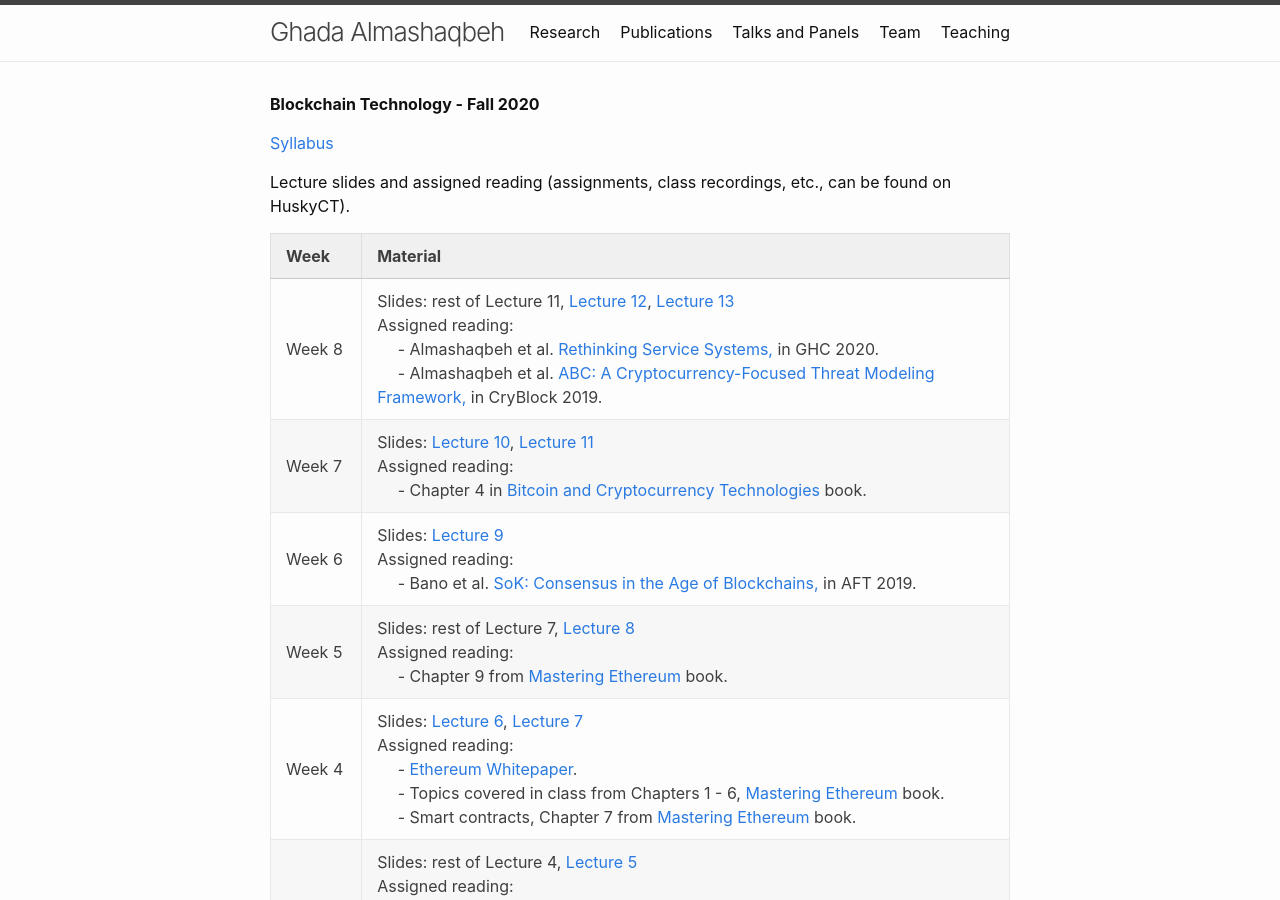
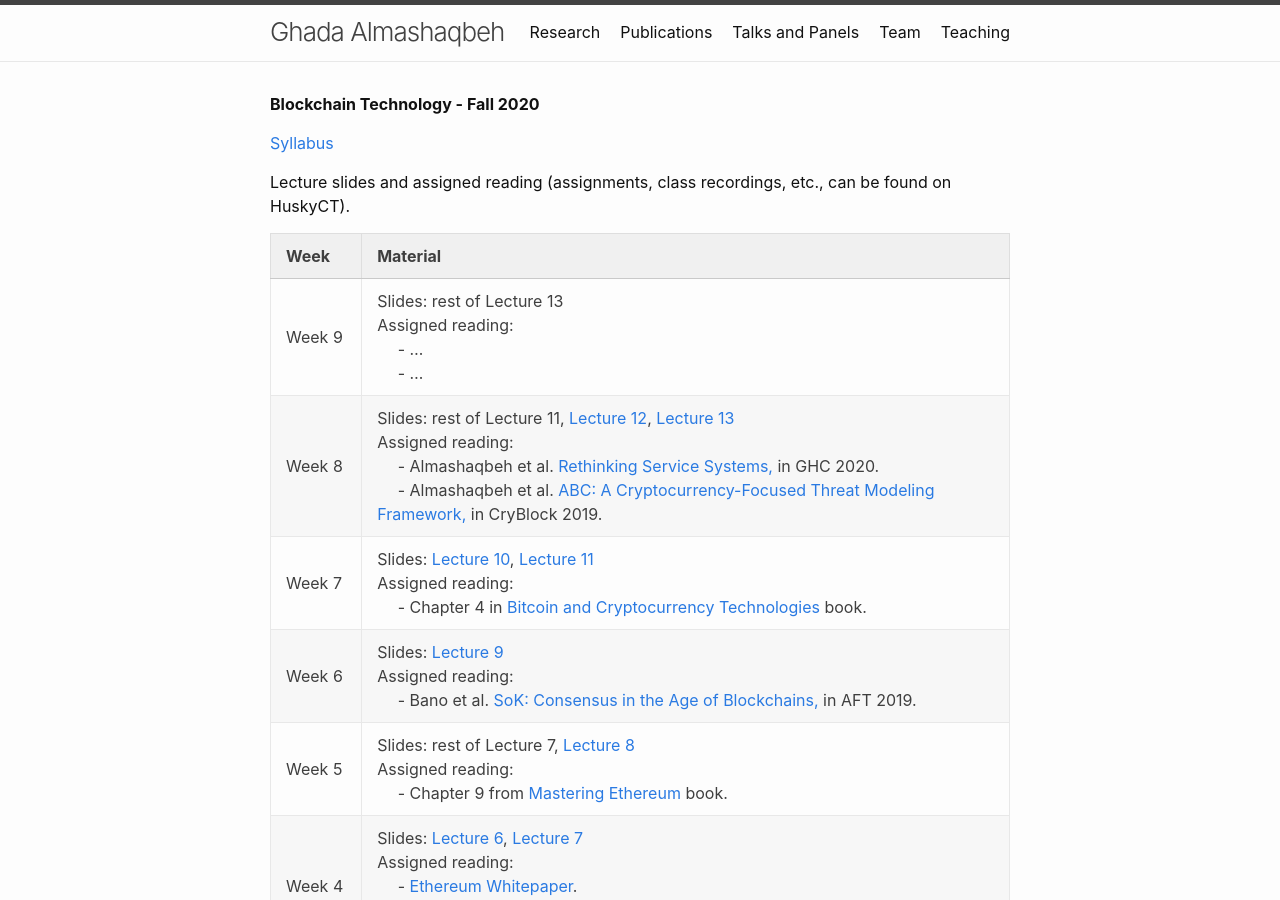
Before and after one commit to GhadaAlmashaqbeh/GhadaAlmashaqbeh.github.io, a Jekyll site: the page built from courses/blockchain-technology-f2020/index.md, in a window 1280 px wide and 900 px high. Built offline with Jekyll 4.4.1, drawn with Linux system fonts in a browser that asks for light colours.

Commit message:
material for week 9

```diff
--- a/courses/blockchain-technology-f2020/index.md
+++ b/courses/blockchain-technology-f2020/index.md
@@ -10,6 +10,7 @@ Lecture slides and assigned reading (assignments, class recordings, etc., can be
 
 | Week&emsp;| Material           |
 |----------|--------------------|
+| Week 9 | Slides: rest of Lecture 13 <br/> Assigned reading: <br/> &emsp; - ... <br/> &emsp; - ... |
 | Week 8 | Slides: rest of Lecture 11, [Lecture 12](./lecture12.pdf), [Lecture 13](./lecture13.pdf) <br/> Assigned reading: <br/> &emsp; - Almashaqbeh et al. [Rethinking Service Systems,](../../unpublished/ghc-2020-full-version.pdf) in GHC 2020. <br/> &emsp; - Almashaqbeh et al. [ABC: A Cryptocurrency-Focused Threat Modeling Framework,](https://arxiv.org/abs/1903.03422) in CryBlock 2019. |
 | Week 7 | Slides: [Lecture 10](./lecture10.pdf), [Lecture 11](./lecture11.pdf) <br/> Assigned reading: <br/> &emsp; - Chapter 4 in [Bitcoin and Cryptocurrency Technologies](https://d28rh4a8wq0iu5.cloudfront.net/bitcointech/readings/princeton_bitcoin_book.pdf) book. |
 | Week 6 | Slides: [Lecture 9](./lecture9.pdf) <br/> Assigned reading: <br/> &emsp; - Bano et al. [SoK: Consensus in the Age of Blockchains,](https://smeiklej.com/files/aft19a.pdf) in AFT 2019. |
```
Also changed, not shown: 1 other file.
